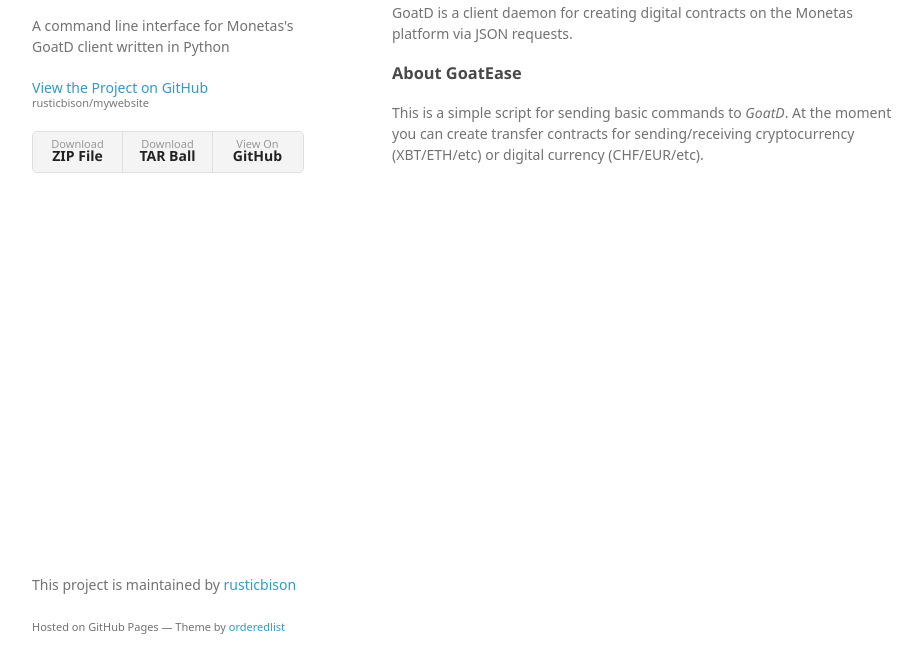
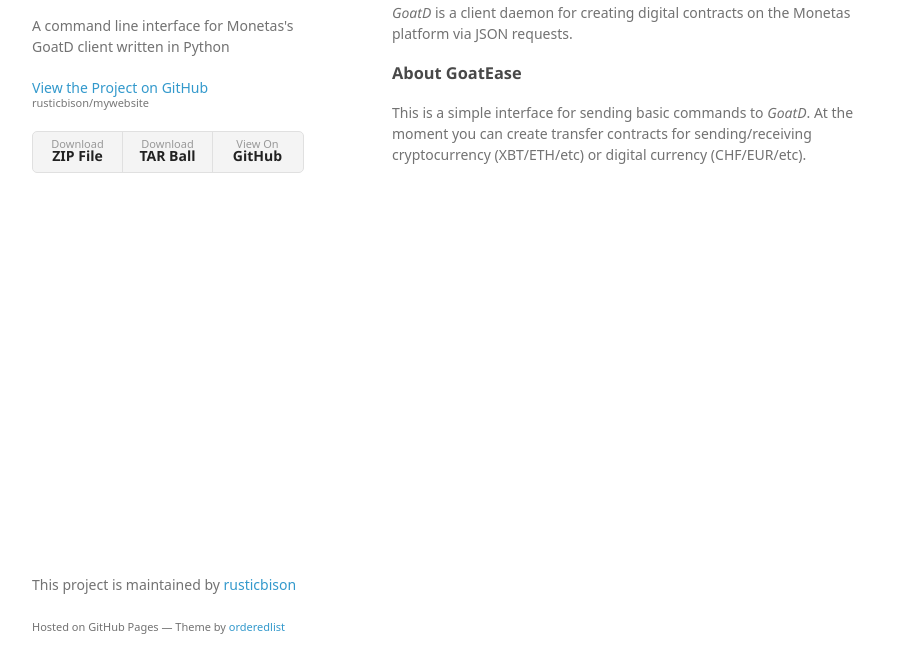
Before and after one commit to rusticbison/goatd-goatease, a plain HTML site: page index.html in a window 1280 px wide. Shown: the part 94-766 px from the top of the page, without its empty margins (178-1100 px from the left). Drawn offline with Linux system fonts and the light colour scheme; a web font is replaced by a local one.

```diff
--- a/index.html
+++ b/index.html
@@ -31,12 +31,12 @@
         <h3>
 <a id="about-goatd" class="anchor" href="#about-goatd" aria-hidden="true"><span aria-hidden="true" class="octicon octicon-link"></span></a>About GoatD</h3>
 
-<p>GoatD is a client daemon for creating digital contracts on the Monetas platform via JSON requests. </p>
+<p><em>GoatD</em> is a client daemon for creating digital contracts on the Monetas platform via JSON requests. </p>
 
 <h3>
 <a id="about-goatease" class="anchor" href="#about-goatease" aria-hidden="true"><span aria-hidden="true" class="octicon octicon-link"></span></a>About GoatEase</h3>
 
-<p>This is a simple script for sending basic commands to <em>GoatD</em>. At the moment you can create transfer contracts for sending/receiving cryptocurrency (XBT/ETH/etc) or digital currency (CHF/EUR/etc). </p>
+<p>This is a simple interface for sending basic commands to <em>GoatD</em>. At the moment you can create transfer contracts for sending/receiving cryptocurrency (XBT/ETH/etc) or digital currency (CHF/EUR/etc). </p>
       </section>
       <footer>
         <p>This project is maintained by <a href="https://github.com/rusticbison">rusticbison</a></p>
--- a/params.json
+++ b/params.json
@@ -1,6 +1,6 @@
 {
   "name": "GoatEase",
   "tagline": "A command line interface for Monetas's GoatD client written in Python",
-  "body": "### About GoatD\r\nGoatD is a client daemon for creating digital contracts on the Monetas platform via JSON requests. \r\n\r\n### About GoatEase\r\nThis is a simple script for sending basic commands to *GoatD*. At the moment you can create transfer contracts for sending/receiving cryptocurrency (XBT/ETH/etc) or digital currency (CHF/EUR/etc). \r\n\r\n",
+  "body": "### About GoatD\r\n*GoatD* is a client daemon for creating digital contracts on the Monetas platform via JSON requests. \r\n\r\n### About GoatEase\r\nThis is a simple interface for sending basic commands to *GoatD*. At the moment you can create transfer contracts for sending/receiving cryptocurrency (XBT/ETH/etc) or digital currency (CHF/EUR/etc). \r\n\r\n",
   "note": "Don't delete this file! It's used internally to help with page regeneration."
 }
```
